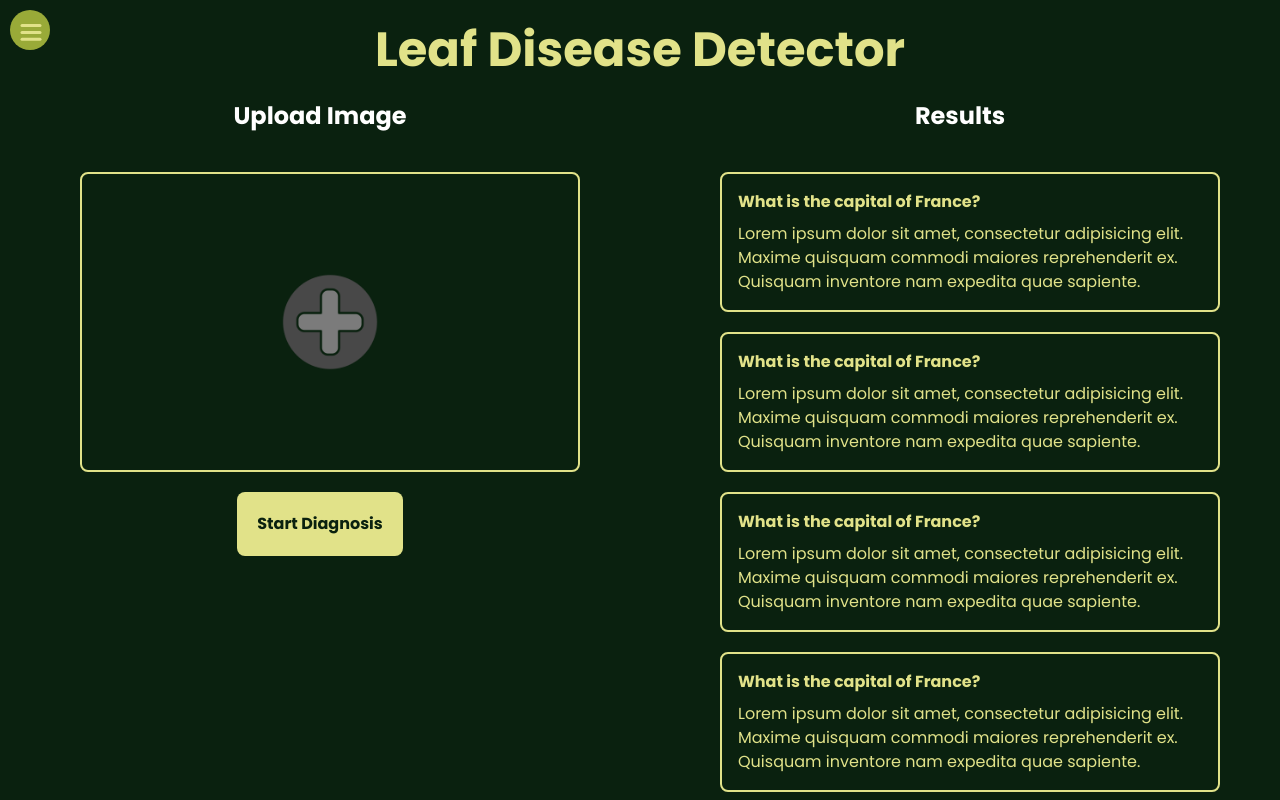
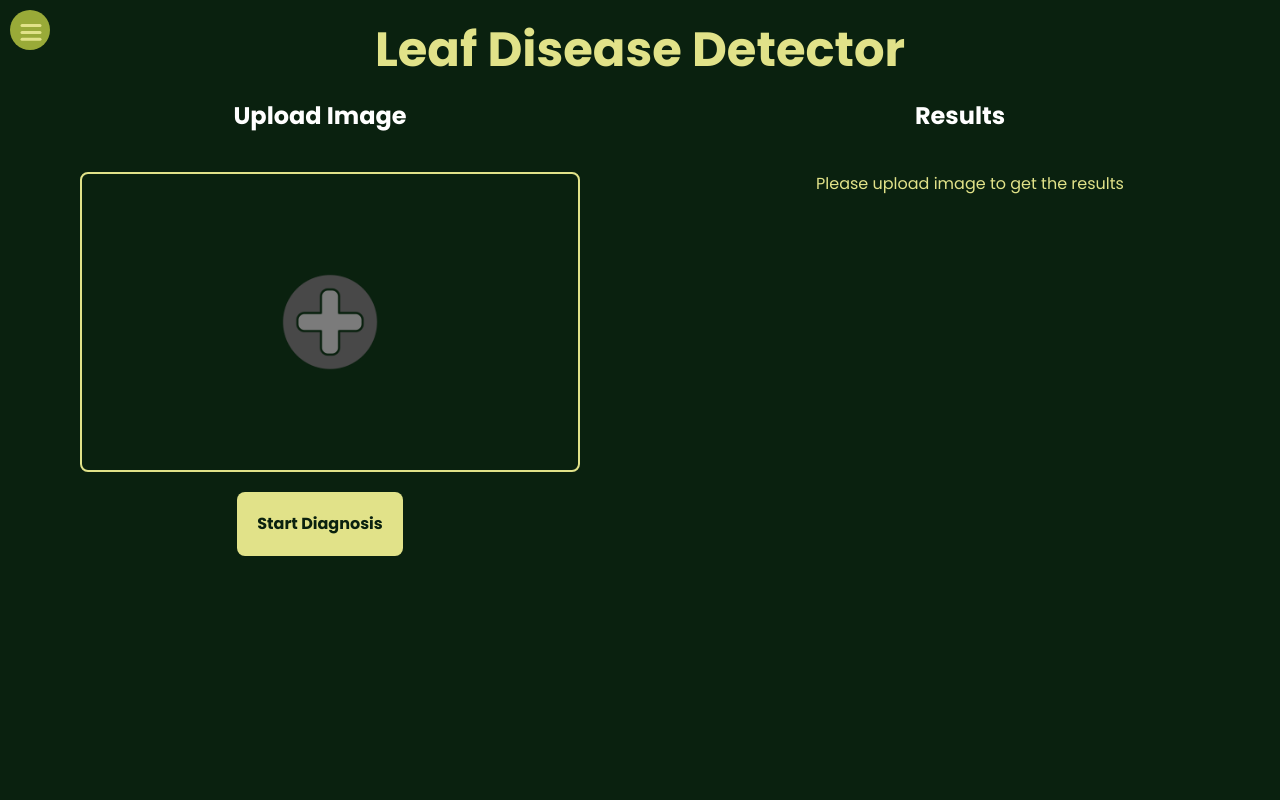
Before and after one commit to Overlord-1/krishiseva, a React (Vite) app in the folder client/: page /leaf in a window 1280 px wide. Built offline with nearby package versions, Linux system fonts and the light colour scheme.

Commit message:
refactoring leaf

```diff
--- a/client/src/components/QAComp.jsx
+++ b/client/src/components/QAComp.jsx
@@ -1,10 +1,23 @@
 import React from 'react'
 
-const QAComp = () => {
+const QAComp = ({ text,rank,disease }) => {
+    let result  = text?.replace(/\*/g,'');
+    let list = disease? [
+        "How do we prevent any disease affecting the crop",
+        "Are there any factors affecting the nutritional value, such as soil composition or environmental pollution?",
+        "What efforts are being made to minimize environmental impact and promote sustainability?"
+    ]:
+    [
+       "What is this disease",
+       "How to minimize the disease",
+       "How to avoid the disease in future"
+    ]
     return (
-        <div className="lg:w-[500px] border-2 border-klight rounded-lg p-4 mx-auto text-klight">
-            <div className="font-bold mb-2">What is the capital of France?</div>
-            <div>Lorem ipsum dolor sit amet, consectetur adipisicing elit. Maxime quisquam commodi maiores reprehenderit ex. Quisquam inventore nam expedita quae sapiente.</div>
+
+        <div className="lg:w-[1000px] border-2 border-klight rounded-lg p-4 text-klight  max-w-[90%]">
+            <div className="font-bold mb-2">{list[rank]}</div>
+            {/* <div className='font-bold'>{result.split(" ")[0]}</div> */}
+            <div>{result}</div>
         </div>
     )
 }
--- a/client/src/pages/Leaf.jsx
+++ b/client/src/pages/Leaf.jsx
@@ -3,20 +3,21 @@ import React, { useState } from "react";
 import plusicon from "/plus.png";
 import QAComp from "@/components/QAComp";
 import axios from "axios";
-import { set } from "date-fns";
 
 const Leaf = () => {
   const [selectedFile, setSelectedFile] = useState(null);
   const [error, setError] = useState(false);
   const [success, setSuccess] = useState(false);
   const [results, setResults] = useState([]);
+  const [loading, setLoading] = useState(false);
   const handleSubmit = async (e) => {
-    // console.log('submit')
+    setLoading(true)
     e.preventDefault()
     console.log('submit')
     if (!selectedFile) {
       console.error('No file selected');
       setError(true);
+      setLoading(false);
       setTimeout(() => {
         setError(false);
       }, 2000);
@@ -30,8 +31,9 @@ const Leaf = () => {
       const response = await axios.post(`http://localhost:4000/api/ai/recognize`, formData);
       console.log('Image uploaded successfully:', response.data);
       setSuccess(true);
-      console.log(response.data.predicted_disease);
-      setResults(response.data.predicted_disease);
+      console.log(response.data);
+      setResults(response.data);
+      setLoading(false);
     }
     catch (error) {
       console.log('Error uploading image:');
@@ -42,9 +44,10 @@ const Leaf = () => {
   const handleFileChange = (e) => {
     setSelectedFile(e.target.files[0]);
   }
+  // console.log("Res", results)
 
   return (
-    <div className="bg-[#0a210f] h-screen">
+    <div className="bg-[#0a210f] min-h-screen">
       <Navbar text={"Leaf Disease Detector"} />
       <div className="main-content w-full lg:overflow-hidden flex flex-col md:flex-row">
         <div className="leftside w-full lg:max-h-screen lg:w-1/2 relative flex flex-col items-center">
@@ -78,16 +81,50 @@ const Leaf = () => {
           {
             error && <div className="text-red-500 mt-3">Please select an image to upload </div>
           }
-          {success && <div className="text-green-500 mt-3">{results.indexOf("healthy")!==-1?"Congratulations your leaf is healthy":"sorry leaf has disease" }</div>}
+
+          {success && <div className="text-green-500 mt-3">{results?.crop}</div>}
         </div>
         <div className="right-side w-full lg:w-1/2 lg:h-full flex flex-col items-center">
           <div className="text-2xl font-bold text-left">Results</div>
-          <div className="results ml-5 bg-transparent md:w-[500px] mt-10 flex flex-col gap-5">
+          <div className="results ml-5 bg-transparent lg:w-[800px] mt-10 flex flex-col gap-5">
+            {
+              results.length !== 0 ?
+                <div className="flex flex-col gap-5">
 
+                  <QAComp text={results.ans1} rank={0} disease={results.isHealthy} />
+                  <QAComp text={results.ans2} rank={1} disease={results.isHealthy} />
+                  <QAComp text={results.ans3} rank={2} disease={results.isHealthy} />
+                </div>
+                :
+                <div className="text-center text-klight">Please upload image to get the results</div>
+            }
+            {
+              loading &&
+              <div>
+                <h2 class="mb-2 text-lg font-semibold text-gray-900 dark:text-white">Converting your image:</h2>
+                <ul class="max-w-md space-y-2 text-gray-500 list-inside dark:text-gray-400">
+                  <li class="flex items-center">
+                    <svg class="w-4 h-4 me-2 text-green-500 dark:text-green-400 flex-shrink-0" aria-hidden="true" xmlns="http://www.w3.org/2000/svg" fill="currentColor" viewBox="0 0 20 20">
+                      <path d="M10 .5a9.5 9.5 0 1 0 9.5 9.5A9.51 9.51 0 0 0 10 .5Zm3.707 8.207-4 4a1 1 0 0 1-1.414 0l-2-2a1 1 0 0 1 1.414-1.414L9 10.586l3.293-3.293a1 1 0 0 1 1.414 1.414Z" />
+                    </svg>
+                    Upload your file to our website
+                  </li>
+
+                  <li class="flex items-center">
+                    <div role="status">
+                      <svg aria-hidden="true" class="w-4 h-4 me-2 text-gray-200 animate-spin dark:text-gray-600 fill-blue-600" viewBox="0 0 100 101" fill="none" xmlns="http://www.w3.org/2000/svg"><path d="M100 50.5908C100 78.2051 77.6142 100.591 50 100.591C22.3858 100.591 0 78.2051 0 50.5908C0 22.9766 22.3858 0.59082 50 0.59082C77.6142 0.59082 100 22.9766 100 50.5908ZM9.08144 50.5908C9.08144 73.1895 27.4013 91.5094 50 91.5094C72.5987 91.5094 90.9186 73.1895 90.9186 50.5908C90.9186 27.9921 72.5987 9.67226 50 9.67226C27.4013 9.67226 9.08144 27.9921 9.08144 50.5908Z" fill="currentColor" /><path d="M93.9676 39.0409C96.393 38.4038 97.8624 35.9116 97.0079 33.5539C95.2932 28.8227 92.871 24.3692 89.8167 20.348C85.8452 15.1192 80.8826 10.7238 75.2124 7.41289C69.5422 4.10194 63.2754 1.94025 56.7698 1.05124C51.7666 0.367541 46.6976 0.446843 41.7345 1.27873C39.2613 1.69328 37.813 4.19778 38.4501 6.62326C39.0873 9.04874 41.5694 10.4717 44.0505 10.1071C47.8511 9.54855 51.7191 9.52689 55.5402 10.0491C60.8642 10.7766 65.9928 12.5457 70.6331 15.2552C75.2735 17.9648 79.3347 21.5619 82.5849 25.841C84.9175 28.9121 86.7997 32.2913 88.1811 35.8758C89.083 38.2158 91.5421 39.6781 93.9676 39.0409Z" fill="currentFill" /></svg>
+                      <span class="sr-only">Loading...</span>
+                    </div>
+                    Preparing your file
+                  </li>
+                </ul>
+              </div>
+
+            }
+
+            {/* <QAComp />
             <QAComp />
-            <QAComp />
-            <QAComp />
-            <QAComp />
+            <QAComp /> */}
           </div>
         </div>
       </div>
```
Also changed, not shown: 1 other file (tests, documents, lock files or other folders).
